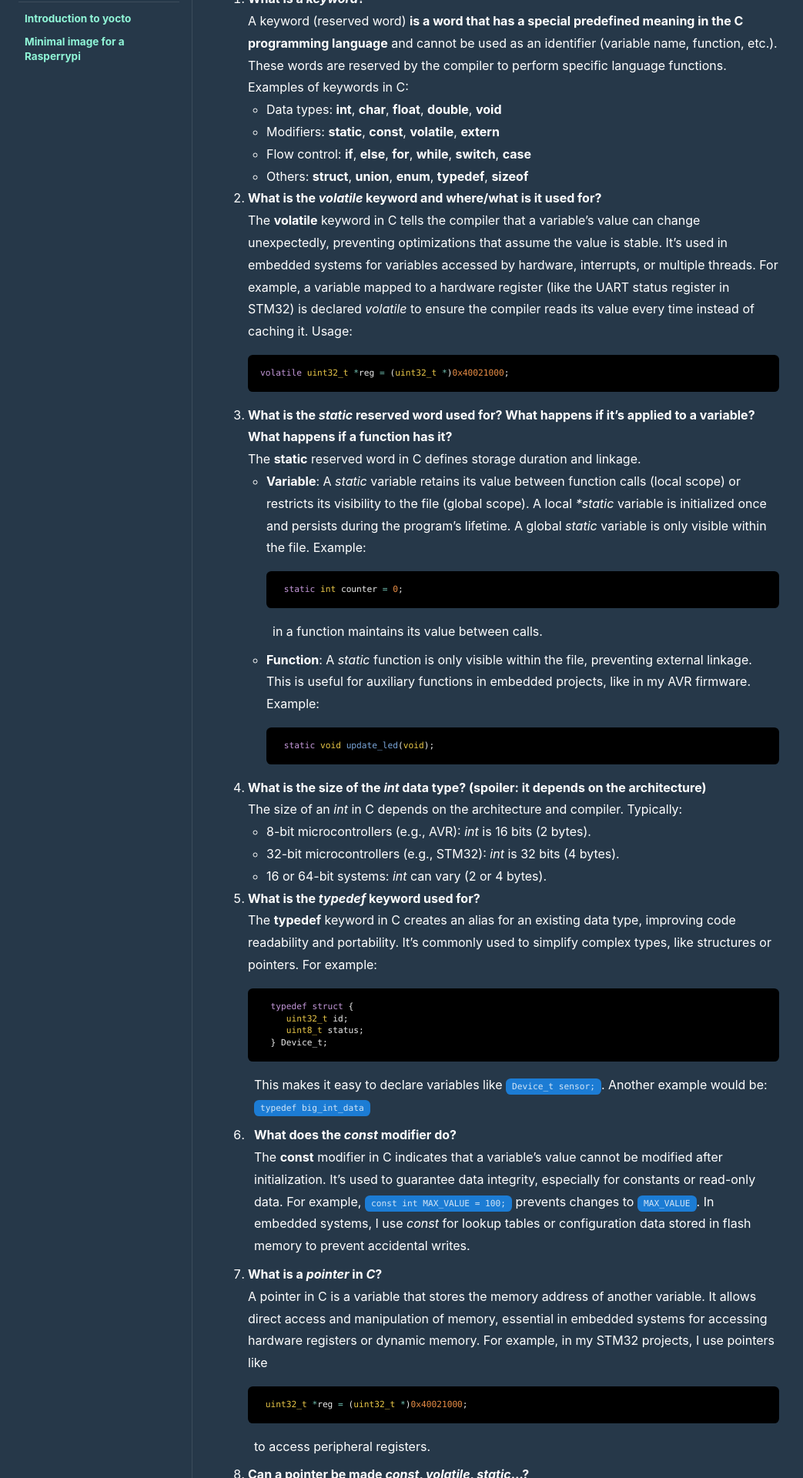
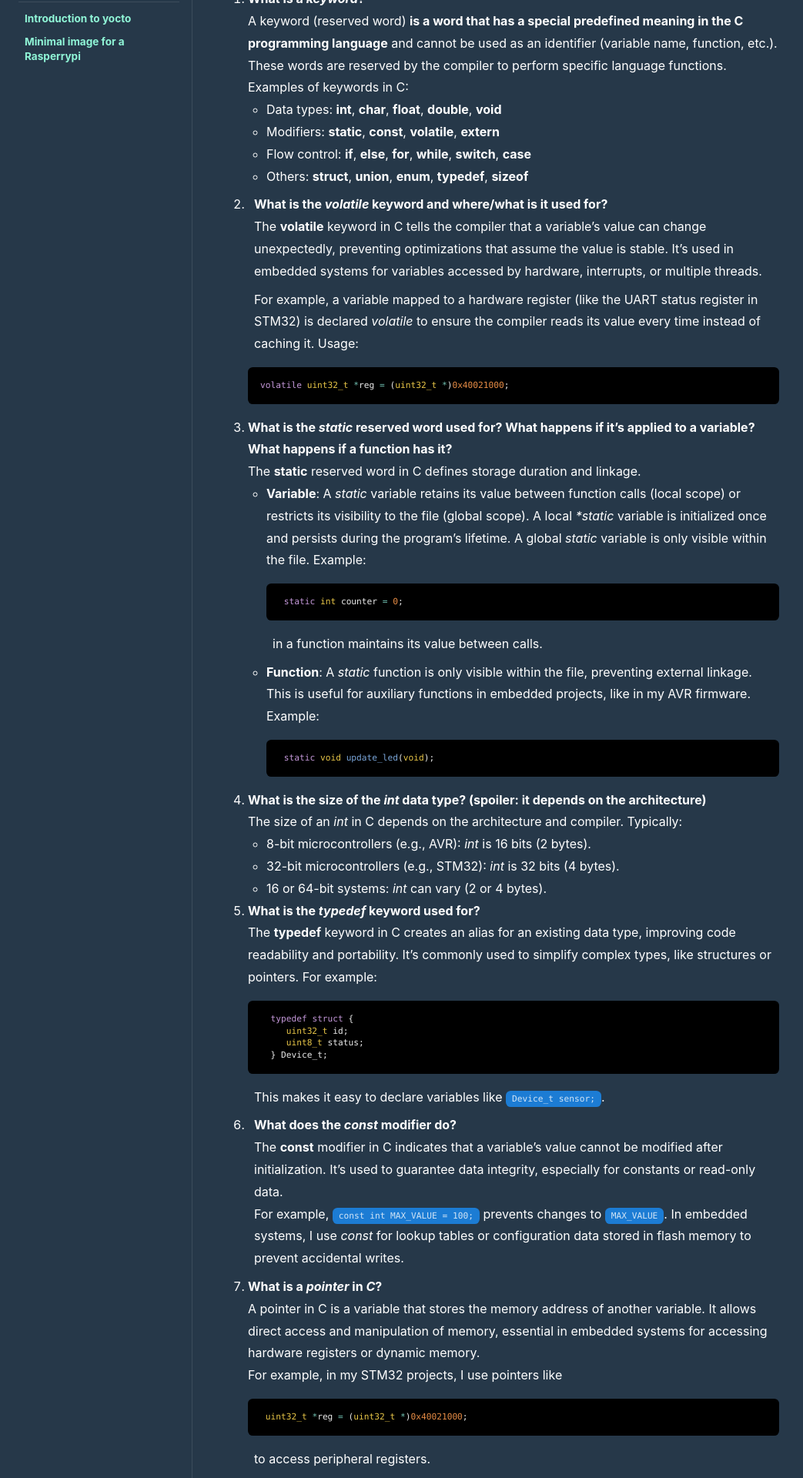
Before and after one commit to razielgdn/risingembeddedmx, a Jekyll site: the page built from contents/_projects/en/3-embedded-topics/embedded-questions-en.md, in a window 1280 px wide. Shown: the part 572-2492 px from the top of the page at 77% size, without its empty margins (0-1043 px from the left). Built offline with Jekyll 4.4.1, drawn with Linux system fonts in a browser that asks for light colours; nearby versions of some CDN libraries; comment, search, counter and statistics services are not loaded; some of the changed text lies outside the part shown.

Commit message:
corrected some issues in the both articles in spanish and english of an interview question. The site is ready to be updated

````diff
--- a/contents/_projects/en/3-embedded-topics/embedded-questions-en.md
+++ b/contents/_projects/en/3-embedded-topics/embedded-questions-en.md
@@ -20,7 +20,9 @@ A keyword (reserved word) **is a word that has a special predefined meaning in t
   - Others: **struct**, **union**, **enum**, **typedef**, **sizeof**
 
 2. **What is the *volatile* keyword and where/what is it used for?**
-   The **volatile** keyword in C tells the compiler that a variable's value can change unexpectedly, preventing optimizations that assume the value is stable. It's used in embedded systems for variables accessed by hardware, interrupts, or multiple threads. For example, a variable mapped to a hardware register (like the UART status register in STM32) is declared *volatile* to ensure the compiler reads its value every time instead of caching it. Usage:
+   The **volatile** keyword in C tells the compiler that a variable's value can change unexpectedly, preventing optimizations that assume the value is stable. It's used in embedded systems for variables accessed by hardware, interrupts, or multiple threads.
+
+   For example, a variable mapped to a hardware register (like the UART status register in STM32) is declared *volatile* to ensure the compiler reads its value every time instead of caching it. Usage:
    ```c
    volatile uint32_t *reg = (uint32_t *)0x40021000;
    ```
@@ -32,7 +34,8 @@ A keyword (reserved word) **is a word that has a special predefined meaning in t
     static int counter = 0;
     ```
     in a function maintains its value between calls.
-    - **Function**: A *static* function is only visible within the file, preventing external linkage. This is useful for auxiliary functions in embedded projects, like in my AVR firmware. Example:
+    - **Function**: A *static* function is only visible within the file, preventing external linkage. This is useful for auxiliary functions in embedded projects, like in my AVR firmware.
+    Example:
     ```c
     static void update_led(void);
     ```
@@ -52,13 +55,14 @@ A keyword (reserved word) **is a word that has a special predefined meaning in t
      } Device_t;
     ```
   This makes it easy to declare variables like `Device_t sensor;`{:.info}.
-  Another example would be: `typedef big_int_data`{:.info}
 
 6. **What does the *const* modifier do?**
-   The **const** modifier in C indicates that a variable's value cannot be modified after initialization. It's used to guarantee data integrity, especially for constants or read-only data. For example, `const int MAX_VALUE = 100;`{:.info} prevents changes to `MAX_VALUE`{:.info}. In embedded systems, I use *const* for lookup tables or configuration data stored in flash memory to prevent accidental writes.
+   The **const** modifier in C indicates that a variable's value cannot be modified after initialization. It's used to guarantee data integrity, especially for constants or read-only data.
+   For example, `const int MAX_VALUE = 100;`{:.info} prevents changes to `MAX_VALUE`{:.info}. In embedded systems, I use *const* for lookup tables or configuration data stored in flash memory to prevent accidental writes.
 
 7. **What is a *pointer* in *C*?**
-   A pointer in C is a variable that stores the memory address of another variable. It allows direct access and manipulation of memory, essential in embedded systems for accessing hardware registers or dynamic memory. For example, in my STM32 projects, I use pointers like
+   A pointer in C is a variable that stores the memory address of another variable. It allows direct access and manipulation of memory, essential in embedded systems for accessing hardware registers or dynamic memory.
+   For example, in my STM32 projects, I use pointers like
     ```c
     uint32_t *reg = (uint32_t *)0x40021000;
     ```
@@ -71,14 +75,17 @@ A keyword (reserved word) **is a word that has a special predefined meaning in t
    - **static**: A `static`{:.info} pointer has persistent storage (local) or file scope (global).
 
 9. **What does the *static* word do in a *global* variable and in a *local* one?**
-   - **Local `static`{:.info} variable**: Retains its value between function calls, is initialized once and persists during the program's lifetime. Example: `static int count = 0;`{:.info} in a function increments between calls.
+   - **Local `static`{:.info} variable**: Retains its value between function calls, is initialized once and persists during the program's lifetime.
+
+   Example: `static int count = 0;`{:.info} in a function increments between calls.
    - **Global `static`{:.info} variable**: Restricts visibility to the file where it's declared, preventing external linkage. Example: `static int config = 10;`{:.info} is only accessible within the file.
 
 10. **What is the *struct* reserved word used for?**
    The **struct** reserved word in C defines a composite data type that groups variables of different types under a single name. It's used to organize related data, like hardware configurations or sensor data.
 
 11. **What is the *enum* reserved word used for?**
-    The **enum** reserved word in C defines an enumerated type, assigning names to a set of integer constants to improve code readability. It's used for states or options, like error codes or modes. Example: `enum State { OFF, ON, IDLE };`{:.info} in AVR projects defines device states, making code clearer than using raw integers.
+    The **enum** reserved word in C defines an enumerated type, assigning names to a set of integer constants to improve code readability. It's used for states or options, like error codes or modes.
+    Example: `enum State { OFF, ON, IDLE };`{:.info} in AVR projects defines device states, making code clearer than using raw integers.
 
 12. **What is the *union* reserved word used for?**
     The **union** reserved word in C defines a data type that allows different variables to share the same memory location, used to save space or reinterpret data. Only one member is valid at a time.
@@ -155,7 +162,8 @@ A keyword (reserved word) **is a word that has a special predefined meaning in t
     - **long**: 4 or 8 bytes, depending on architecture.
 
 19. **If I have a pointer to a structure, what is the size difference compared to a pointer to a function or to a variable?**
-    All pointers in C (to structures, functions, or variables) have the same size on a given architecture, since they store memory addresses. For example, on a 32-bit STM32, a `struct S *`{:.info}, `void (*func)(void)`{:.info}, and *int** are all 4 bytes.
+    All pointers in C (to structures, functions, or variables) have the same size on a given architecture, since they store memory addresses.
+    For example, on a 32-bit STM32, a `struct S *`{:.info}, `void (*func)(void)`{:.info}, and *int** are all 4 bytes.
     The difference is in what they point to, not in their size.
 
 20. **What does the size of a memory address depend on? (hint: there are 8, 16, 32, and even 64-bit architectures)**
@@ -167,7 +175,8 @@ A keyword (reserved word) **is a word that has a special predefined meaning in t
     This determines the size of pointers.
 
 21. **How do you do a *cast* (type masking)?**
-    A **cast** in C converts a value from one type to another using **(type)**. It's used to ensure type compatibility or reinterpret data. Example: `int x = (int)3.14;`{:.info} converts a **float** to **int**. In embedded systems, I use casts for pointer conversions, like `(uint32_t *)0x40021000`{:.info} to access hardware registers in STM32 projects.
+    A **cast** in C converts a value from one type to another using **(type)**. It's used to ensure type compatibility or reinterpret data.
+    Example: `int x = (int)3.14;`{:.info} converts a **float** to **int**. In embedded systems,
 
 22. **Do you know how to do bit operations, do you master the so-called *bitwise* (if you don't, I recommend you research it).**
     Bit operations manipulate individual bits using operators:
@@ -184,6 +193,7 @@ A keyword (reserved word) **is a word that has a special predefined meaning in t
     1. Divide the decimal number by 16, note the quotient and remainder.
     2. Convert remainders (0-15) to hex digits (0-9, A-F).
     3. Repeat until the quotient is 0, then read the remainders in reverse order.
+
     Example: 255 ÷ 16 = 15 (quotient), 15 (remainder = F); 15 ÷ 16 = 0, 15 (F). Result: 0xFF.
     **Note:** a hack is to directly print the data in hexadecimal format. It works well in contests.
 
@@ -194,9 +204,11 @@ A keyword (reserved word) **is a word that has a special predefined meaning in t
     Example: 13 ÷ 2 = 6, remainder 1; 6 ÷ 2 = 3, 0; 3 ÷ 2 = 1, 1; 1 ÷ 2 = 0, 1.
 
 25. **What is a local variable? What is a global variable? How do they differ?**
-    - **Local variable**: Declared inside a function, with scope limited to that function and lifetime until the function ends. Example: **int x;** in a function.
-    - **Global variable**: Declared outside functions, accessible throughout the program, with lifetime during program execution. Example: **int x;** in file scope.
-    - **Difference**: Local variables are temporary and function-specific; global variables are persistent and globally scoped. In my AVR projects, I use globals for configurations and locals for temporary calculations.
+    - **Local variable**: Declared inside a function, with scope limited to that function and lifetime until the function ends.
+    Example: **int x;** in a function.
+    - **Global variable**: Declared outside functions, accessible throughout the program, with lifetime during program execution.
+    Example: **int x;** in file scope.
+    - **Difference**: Local variables are temporary and function-specific; global variables are persistent and globally scoped.
 
 26. **What is the *extern* modifier used for?**
     The **extern** modifier in C declares a variable or function defined in another file, allowing access without redefining it. It extends the visibility of the variable or function between files.
@@ -312,9 +324,11 @@ Functions are safer and debuggable; macros are faster but risky.
 
 40. **What is the difference between using a macro and *const*?**
     - **Macro**: A *#define* directive replaces code inline during preprocessing, without type safety and with possible side effects. Example: #define `SQUARE(x) ((x)*(x))` can cause errors if arguments have side effects.
-    - **const**: A *const* variable is a fixed value stored in memory, with type checking and no expansion. Example: `const int MAX = 100;` ensures safety. Macros are faster but risky; `const` is safer and clearer.
+    - **const**: A *const* variable is a fixed value stored in memory, with type checking and no expansion.
+    Example: `const int MAX = 100;` ensures safety. Macros are faster but risky; `const` is safer and clearer.
 41. What is the concept of dynamic memory?
-    Dynamic memory in C is allocated at runtime using functions like `malloc`, `calloc`, `realloc` and `free`, generally in the heap. It allows flexible memory usage for structures like buffers or lists.
+    Dynamic memory in C is allocated at runtime using functions like `malloc`, `calloc`, `realloc` and `free`, generally in the heap.
+    It allows flexible memory usage for structures like buffers or lists.
 
 42. **What are the functions for using dynamic memory?**
    - **malloc():** The name comes from **"memory allocation"** and is used to reserve a large block of memory.
@@ -375,10 +392,13 @@ As a suggestion, the embedded systems developer no longer thinks in an object-or
    - **Machine cycle**: It's the time needed to complete an instruction, which may require multiple clock cycles, depending on the instruction and architecture.
 
 5. **What does it mean for a microcontroller to be *big endian*?**
-   A **big endian** microcontroller stores data in memory by placing the most significant byte (MSB) at the lowest address. For example, the value 0x1234 is stored as 12 34. It's common in some network architectures. In my projects, I've worked with STM32, which is **little endian**, but I understand **big endian** for protocols like CAN.
+   A **big endian** microcontroller stores data in memory by placing the most significant byte (MSB) at the lowest address.
+   For example, the value 0x1234 is stored as 12 34. It's common in some network architectures. In my projects.
+   I've worked with STM32, which is **little endian**, but I understand **big endian** for protocols like CAN.
 
 6. **What does it mean for a processor to be *little endian*?**
-   A **little endian** processor stores data by placing the least significant byte (LSB) at the lowest address. For example, 0x1234 is stored as 34 12. It's typical in ARM Cortex-M and x86. In my STM32 projects, I use **little endian** to access registers and data, ensuring correct order in reads/writes.
+   A **little endian** processor stores data by placing the least significant byte (LSB) at the lowest address.
+   For example, 0x1234 is stored as 34 12. It's typical in ARM Cortex-M and x86. In my STM32 projects, I use **little endian** to access registers and data, ensuring correct order in reads/writes.
 
 7. **What is a *processor*?**
    A processor is an electronic circuit that executes program instructions, performing arithmetic, logical, and control operations. In embedded systems, it's the core of a microcontroller.
@@ -453,17 +473,17 @@ while(1) {
    Sequential control: Events are verified in a specific order
    Deterministic response: Predictable response time
    -  **Advantages**:
-    Simplicity: Easy to implement and understand
-    Total control: The programmer decides when and what to check
-    Determinism: Predictable system behavior
-    No interrupt overhead: No context switching
-    Simple debugging: Linear program flow
+      - Simplicity: Easy to implement and understand
+      - Total control: The programmer decides when and what to check
+      - Determinism: Predictable system behavior
+      - No interrupt overhead: No context switching
+      - Simple debugging: Linear program flow
 
     - **Disadvantages**:
-    CPU consumption: Wastes cycles constantly checking
-    Power consumption: The processor never enters low-power mode
-    Variable latency: Depends on when verification occurs in the loop
-    Limited scalability: Difficult to handle many simultaneous events
+      - CPU consumption: Wastes cycles constantly checking
+      - Power consumption: The processor never enters low-power mode
+      - Variable latency: Depends on when verification occurs in the loop
+      - Limited scalability: Difficult to handle many simultaneous events
     22. **How do you handle an interrupt (using C language)? (spoiler: through ISR using functions, for ARM you use NVIC)**
    In C, an interrupt is handled by defining an ISR (Interrupt Service Routine) function. In STM32 (ARM), I use the NVIC (Nested Vectored Interrupt Controller) to prioritize and enable interrupts. Example:
 ```c
@@ -516,7 +536,8 @@ void TIM2_IRQHandler(void) {
         cmp r0, r1         ; Compare with limit
         blt loop           ; Jump if less
     ```
-    The advantages of countdown are noticeable: fewer CPU instructions are used, processor flags are leveraged, there's less register usage and RAM memory accesses. When working with very small systems like 8-bit microcontrollers, you must consider that resources are limited and each instruction consumes resources.
+    The advantages of countdown are noticeable: fewer CPU instructions are used, processor flags are leveraged, there's less register usage and RAM memory accesses.
+    When working with very small systems like 8-bit microcontrollers, you must consider that resources are limited and each instruction consumes resources.
 
 25. **How is microcontroller memory organized?**
     Microcontroller memory is organized into:
@@ -665,7 +686,8 @@ Low Addresses
 
 29. **How is a **GPIO** mapped within the microcontroller (in reference to C language)?**
     It's done through registers which are dedicated memory spaces.
-    The datasheet of each device must be reviewed to verify correctly. For example, in an AVR architecture it's mainly done through the following:
+    The datasheet of each device must be reviewed to verify correctly.
+    For example, in an AVR architecture it's mainly done through the following:
        - **DDR** (Data Direction Register): Defines if the pin is input (0) or output (1).
        - **PORT**: Controls the pin's output state.
        - **PIN**: Reads the pin's current state.
````
Also changed, not shown: other parts of contents/_projects/en/3-embedded-topics/embedded-questions-en.md (+5 -2 lines), contents/_projects/es/3-embedded-topics/embedded-questions.md (+1 -1 lines).
